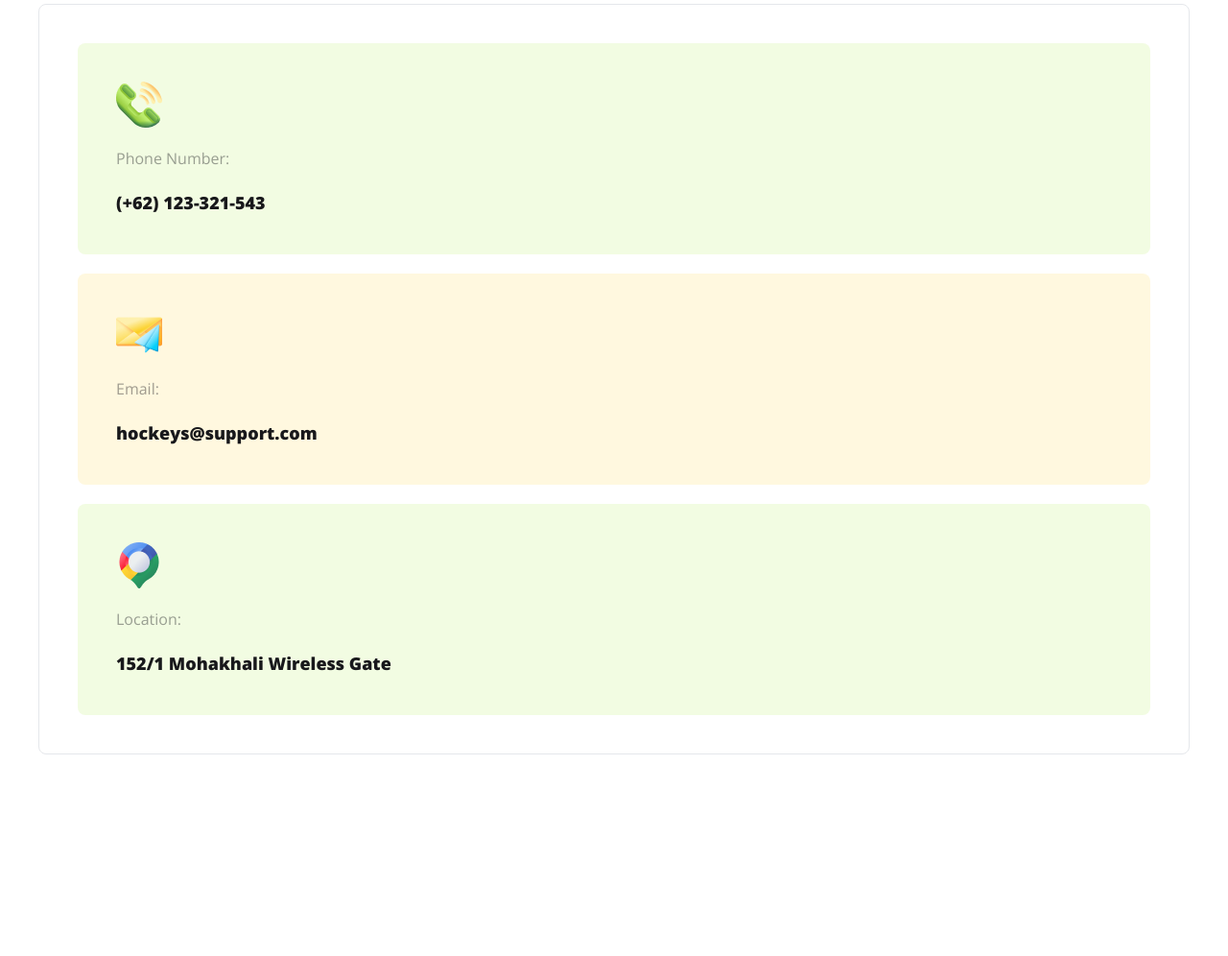
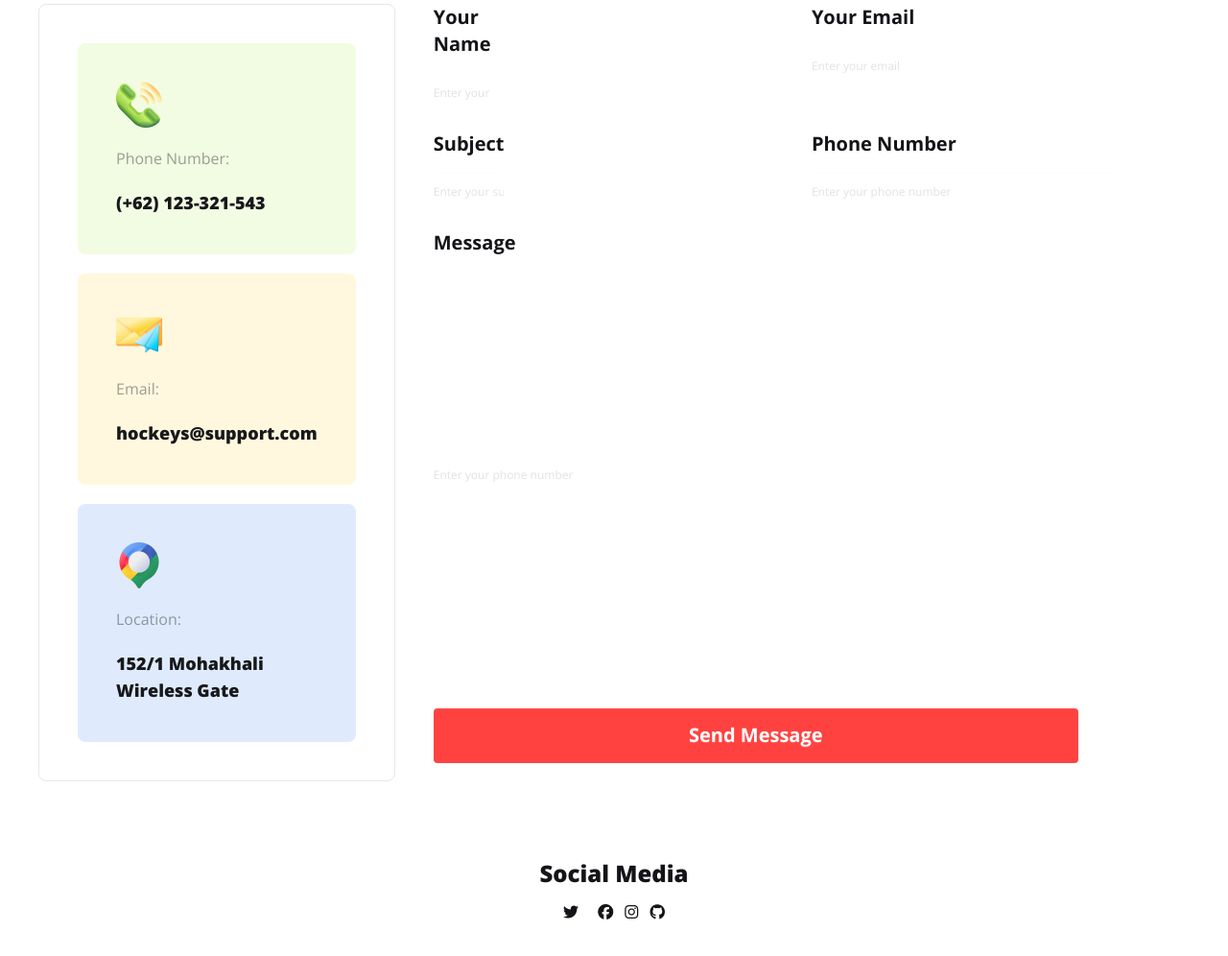
Before and after one commit to Occult09/Hockey-s-Landing-Page, a plain HTML site: page index.html in a window 1280 px wide. Shown: the part 4244-5240 px from the top of the page at 96% size. Before the commit the page ends 5070 px from the top, so only its background shows below. Drawn offline with nearby package versions, Linux system fonts and the light colour scheme.

Commit message:
completed the main section

```diff
--- a/index.html
+++ b/index.html
@@ -500,7 +500,7 @@
                     illo ratione.</p>
             </div>
             <!-- info and form -->
-            <div class="flex flex-row lg:flex-col">
+            <div class="flex flex-col lg:flex-row gap-10">
                 <!-- info -->
                 <div class="border rounded-lg p-10 my-10 space-y-5">
                     <!-- card 1 -->
@@ -516,12 +516,70 @@
                         <p class="text-lg font-extrabold">hockeys@support.com</p>
                     </div>
                     <!-- card 3 -->
-                    <div class="bg-[#BCED6D] bg-opacity-20 p-10 rounded-lg space-y-5">
+                    <div class="bg-[#629CF3] bg-opacity-20 p-10 rounded-lg space-y-5">
                         <img src="Images/Group 1171275321.png" alt="">
                         <p class="text-[#131318] opacity-40">Location: </p>
                         <p class="text-lg font-extrabold">152/1 Mohakhali Wireless Gate</p>
                     </div>
                 </div>
+                <!-- form -->
+                <div class="my-5 lg:my-10 grid grid-cols-1 lg:grid-cols-2">
+                    <!-- input 1 -->
+                    <div class="lg:mr-100">
+                        <fieldset class="fieldset space-y-2">
+                            <legend class="fieldset-legend font-bold text-xl text-[#131318]">Your Name</legend>
+                            <input type="text" class="input text-[#131318] opacity-30"
+                                placeholder="Enter your full name" />
+                        </fieldset>
+                    </div>
+                    <!-- input 2 -->
+                    <div class="lg:mr-0">
+                        <fieldset class="fieldset space-y-2">
+                            <legend class="fieldset-legend font-bold text-xl text-[#131318]">Your Email</legend>
+                            <input type="text" class="input text-[#131318] opacity-30" placeholder="Enter your email" />
+                        </fieldset>
+                    </div>
+                    <!-- input 3 -->
+                    <div class="lg:mr-100">
+                        <fieldset class="fieldset space-y-2">
+                            <legend class="fieldset-legend font-bold text-xl text-[#131318]">Subject</legend>
+                            <input type="text" class="input text-[#131318] opacity-30"
+                                placeholder="Enter your subject" />
+                        </fieldset>
+                    </div>
+                    <!-- input 4 -->
+                    <div class="lg:mr-0">
+                        <fieldset class="fieldset space-y-2">
+                            <legend class="fieldset-legend font-bold text-xl text-[#131318]">Phone Number</legend>
+                            <input type="text" class="input text-[#131318] opacity-30"
+                                placeholder="Enter your phone number" />
+                        </fieldset>
+                    </div>
+                    <!-- input 5 -->
+                    <div class="col-span-2">
+                        <fieldset class="fieldset space-y-2">
+                            <legend class="fieldset-legend font-bold text-xl text-[#131318]">Message</legend>
+                            <input type="text" class="input text-[#131318] opacity-30 lg:w-[672px] lg:h-[423px]"
+                                placeholder="Enter your phone number" />
+                        </fieldset>
+                    </div>
+                    <!-- button -->
+                    <div class="col-span-2 mt-2 lg:mt-3">
+                        <button
+                            class="btn font-bold text-xl text-[#FFF] bg-[#FF4240] p-2 lg:w-[672px] lg:h-[57px] w-[335px] h-[57px]">Send
+                            Message</button>
+                    </div>
+                </div>
+            </div>
+        </section>
+        <!-- social links section -->
+        <section class="container mx-auto text-center space-y-3 my-10">
+            <h3 class="font-extrabold text-2xl text-[#131318]">Social Media</h3>
+            <div class="space-x-2">
+                <i class="fa-brands fa-twitter text-[#131318]"></i>
+                <i class="fa-brands fa-facebook text-[#131318]"></i>
+                <i class="fa-brands fa-instagram text-[#131318]"></i>
+                <i class="fa-brands fa-github text-[#131318]"></i>
             </div>
         </section>
     </main>
```
